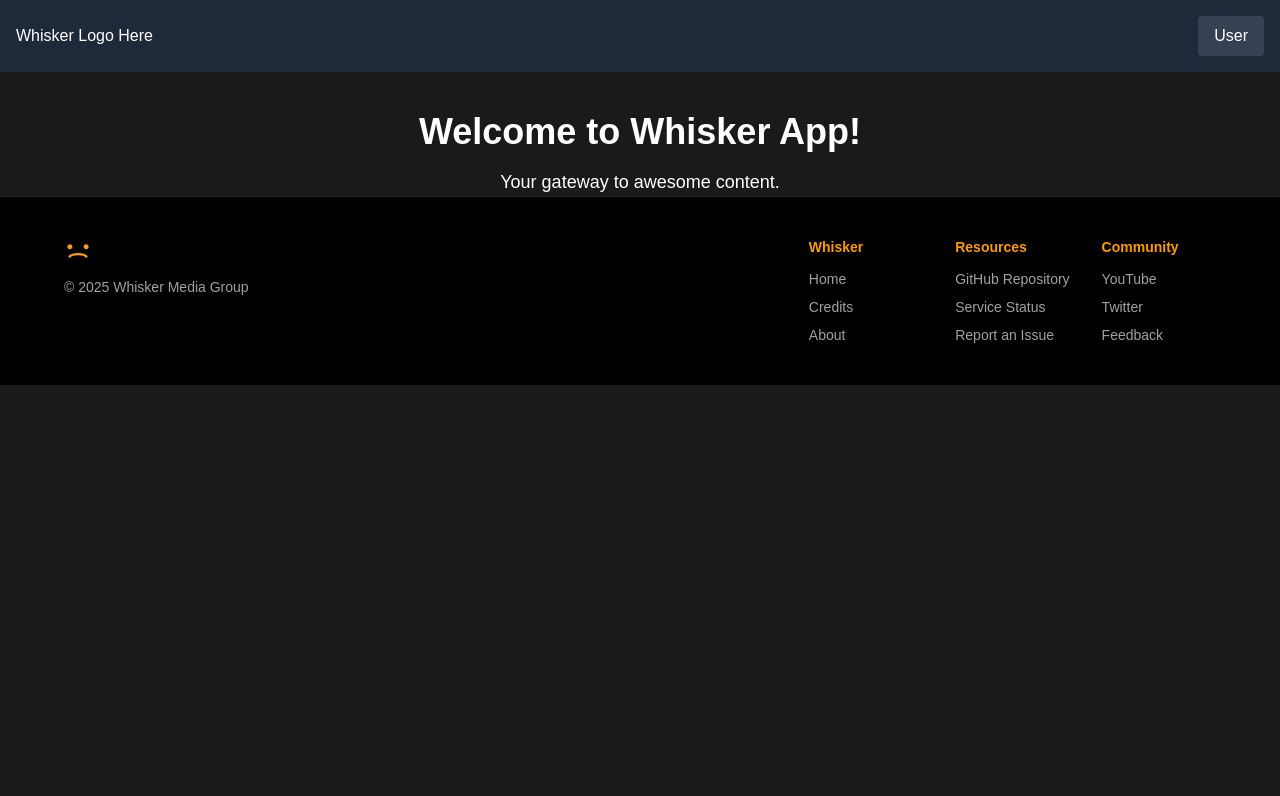
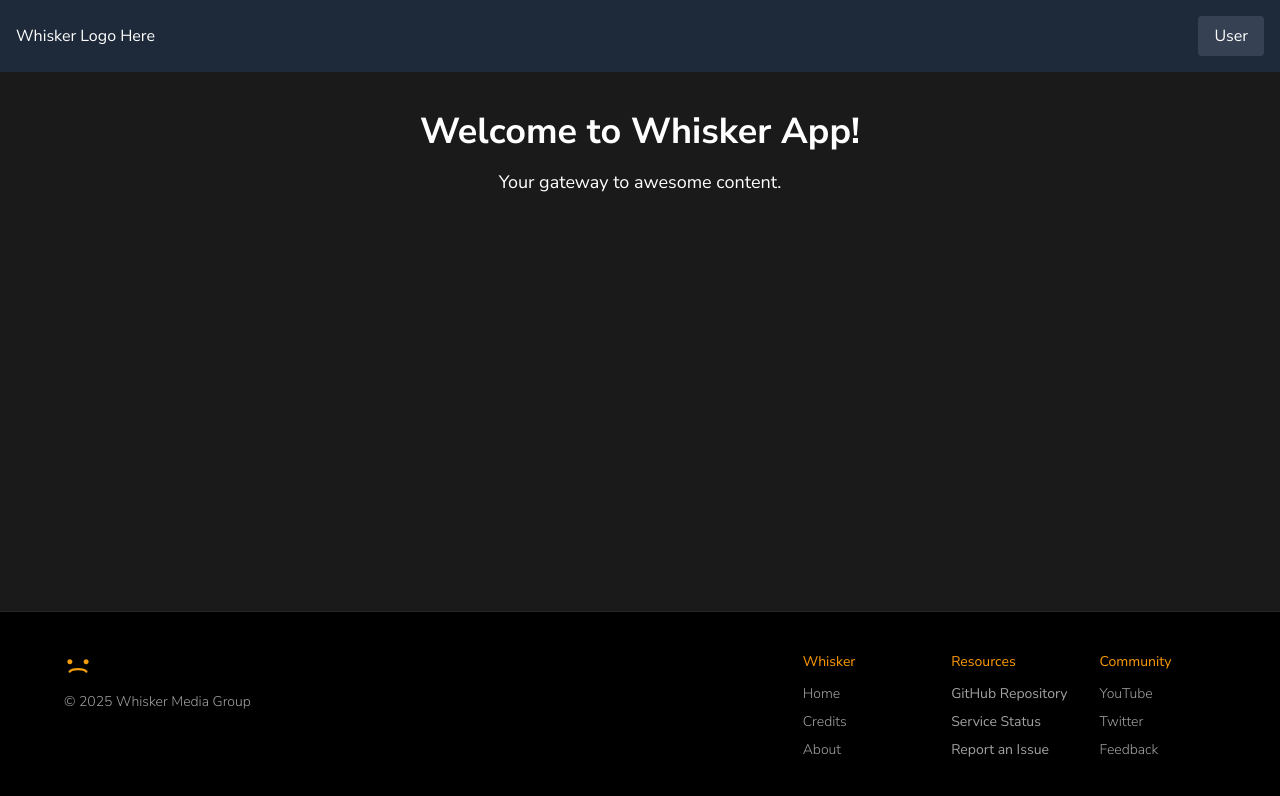
Before and after one commit to Whisker-Media/whisker-app, a Next.js app: page / in a window 1280 px wide. Shown: the top 796 px of the page. Built offline with nearby package versions, Linux system fonts and the light colour scheme.

Commit message:
A few tweaks

```diff
--- a/src/app/globals.css
+++ b/src/app/globals.css
@@ -2,7 +2,7 @@
  Copyright 2025 Whisker Media Group
  Licensed under the Apache License, Version 2.0
  */
-
+@import url('https://fonts.googleapis.com/css2?family=Nunito+Sans:ital,opsz,wght@0,6..12,200..1000;1,6..12,200..1000&display=swap');
 @import "tailwindcss";
 
 :root {
@@ -27,5 +27,10 @@
 body {
   background: var(--background);
   color: var(--foreground);
-  font-family: Arial, Helvetica, sans-serif;
+  font-family: "Nunito Sans", sans-serif;
+  font-weight: normal;
 }
+
+footer h4 {
+  font-weight: 400;
+}
--- a/src/app/layout.js
+++ b/src/app/layout.js
@@ -21,10 +21,12 @@ export default function RootLayout({ children }) {
   return (
     <html lang="en">
       <body
-        className={`${geistSans.variable} ${geistMono.variable} antialiased`}
+        className={`${geistSans.variable} ${geistMono.variable} antialiased flex flex-col min-h-screen`}
       >
         <MenuBar />
-        {children}
+        <main className="flex-grow">
+          {children}
+        </main>
         <Footer />
       </body>
     </html>
--- a/src/components/footer/footer.jsx
+++ b/src/components/footer/footer.jsx
@@ -1,6 +1,6 @@
 export default function Footer() {
   return (
-    <footer className="bg-black border-t border-neutral-800 px-6 py-10 text-neutral-400">
+    <footer className="bg-black border-t border-neutral-800 px-6 py-10 text-neutral-400 font-light">
       <div className="mx-auto flex max-w-6xl flex-col gap-10 md:flex-row md:justify-between">
         {/* Brand, asked copilot to make the logo */}
         <div className="max-w-xs">
@@ -43,9 +43,9 @@ export default function Footer() {
             <h4 className="mb-3 text-sm font-semibold text-amber-500">
               Resources
             </h4>
-            <ul className="space-y-2 text-sm">
+            <ul className="space-y-2 text-sm font-normal">
               <li><a href="https://github.com/Whisker-Media/whisker-app" className="hover:text-amber-500">GitHub Repository</a></li>
-              <li><a href="#" className="hover:text-amber-500">Service Status</a></li>
+              <li><a href="https://whisker-social.uptimerobot.com" className="hover:text-amber-500">Service Status</a></li>
               <li><a href="https://github.com/Whisker-Media/whisker-app/issues/new" className="hover:text-amber-500">Report an Issue</a></li>
             </ul>
           </div>
```
